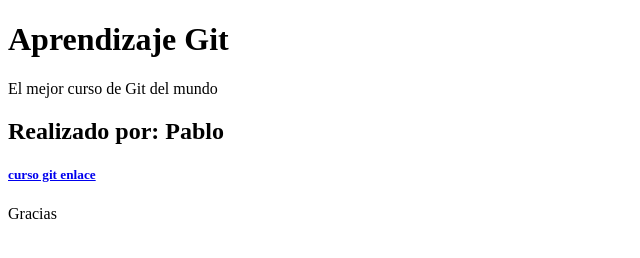
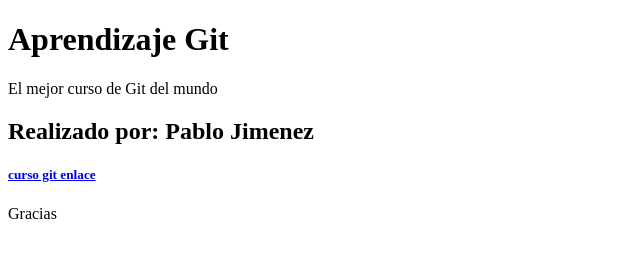
Before and after one commit to codemasterg19/aprendizaje-git, a plain HTML site: page index.html in a window 1280 px wide. Shown: the whole page, without its empty margins (0-640 px from the left). Drawn offline with Linux system fonts and the light colour scheme.

Commit message:
update titulo h2

```diff
--- a/index.html
+++ b/index.html
@@ -8,7 +8,7 @@
 <body>
     <h1>Aprendizaje Git</h1>
     <p>El mejor curso de Git del mundo </p>
-    <h2>Realizado por: Pablo</h2>
+    <h2>Realizado por: Pablo Jimenez</h2>
     <h5><a href="https://www.google.com">curso git enlace</a></h5>
     <p>Gracias</p>
 
```
